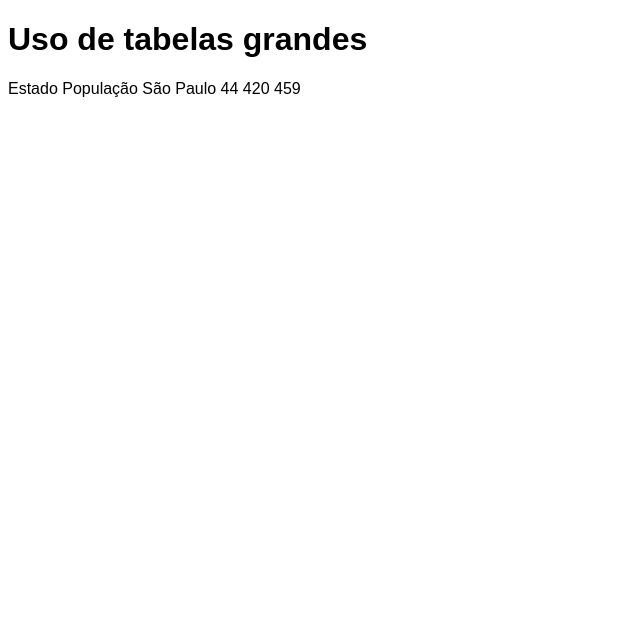
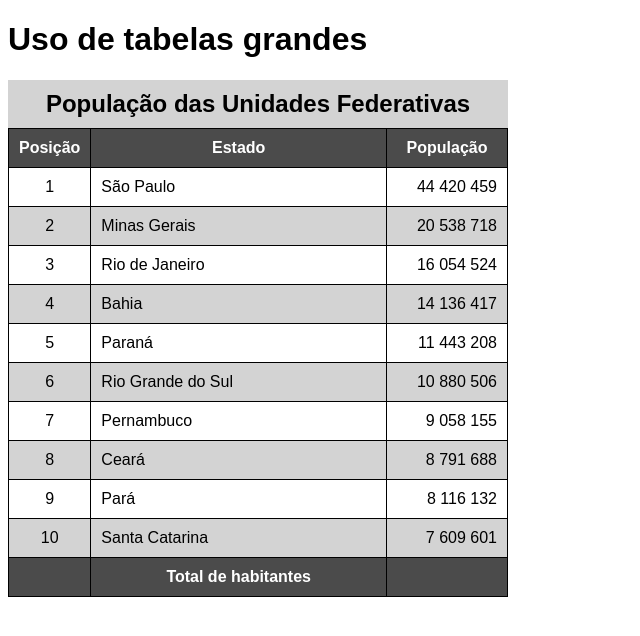
Before and after one commit to svhellen/HTML-CSS, a plain HTML site: page Módulo 03/21 - tabelas/tabela02.html in a window 1280 px wide. Shown: the whole page, without its empty margins (0-640 px from the left). Drawn offline with Linux system fonts and the light colour scheme.

Commit message:
Update tabela02.html

```diff
--- a/Módulo 03/21 - tabelas/tabela02.html
+++ b/Módulo 03/21 - tabelas/tabela02.html
@@ -10,12 +10,46 @@
         }
 
         table {
+            position: relative;
             width: 500px;
+            border-collapse: collapse;
+            text-align: center;
+        }
+
+        caption {
+            font-size: 1.5em;
+            font-weight: bold;
+            background-color: lightgray;
+            padding: 10px;
+        }
+
+        /* fixar cabeçalho*/
+        thead > tr > th {
+            position: sticky;
+            top: -1px;
+            background-color: rgb(75, 75, 75);
+        }
+
+        thead, tfoot {
+            color: white;
+            background-color: rgb(75, 75, 75);
+        }
+
+        tbody > tr:nth-child(2n) {
+            background-color: lightgray;
         }
 
         td, th {
             border: 1px solid black;
             padding: 10px;
+        }
+
+        .estado {
+            text-align: left;
+        }
+
+        .populacao {
+            text-align: right;
         }
     </style>
 </head>
@@ -24,6 +58,7 @@
     <!--
         Anatomia de tabelas grandes
         table
+          capition
         - thead: cabeçalho da tabela
             tr, td, th
         - tbody: corpo da tabela
@@ -31,21 +66,74 @@
         - tfoot: rodapé da tabela
             tr, td, th
     -->
+    <table>
+        <caption>População das Unidades Federativas</caption>
         <thead>
             <tr>
-            <th>Estado</th>
-            <th>População</th>
-
+                <th scope="col" style="width: 20px;">Posição</th>
+                <th scope="col">Estado</th>
+                <th scope="col" style="width: 100px;">População</th>
             </tr>
         </thead>
         <tbody>
             <tr>
-            <td>São Paulo</td>
-            <td>44 420 459</td>
+                <td class="posicao">1</td>
+                <td class="estado">São Paulo</td>
+                <td class="populacao">44 420 459</td>
+            </tr>
+            <tr>
+                <td class="posicao">2</td>
+                <td class="estado">Minas Gerais</td>
+                <td class="populacao">20 538 718</td>
+            </tr>
+            <tr>
+                <td class="posicao">3</td>
+                <td class="estado">Rio de Janeiro</td>
+                <td class="populacao">16 054 524</td>
+            </tr>
+            <tr>
+                <td class="posicao">4</td>
+                <td class="estado">Bahia</td>
+                <td class="populacao">14 136 417</td>
+            </tr>
+            <tr>
+                <td class="posicao">5</td>
+                <td class="estado">Paraná</td>
+                <td class="populacao">11 443 208</td>
+            </tr>
+            <tr>
+                <td class="posicao">6</td>
+                <td class="estado">Rio Grande do Sul</td>
+                <td class="populacao">10 880 506</td>
+            </tr>
+            <tr>
+                <td class="posicao">7</td>
+                <td class="estado">Pernambuco</td>
+                <td class="populacao">9 058 155</td>
+            </tr>
+            <tr>
+                <td class="posicao">8</td>
+                <td class="estado">Ceará</td>
+                <td class="populacao">8 791 688</td>
+            </tr>
+            <tr>
+                <td class="posicao">9</td>
+                <td class="estado">Pará</td>
+                <td class="populacao">8 116 132</td>
+            </tr>
+            <tr>
+                <td class="posicao">10</td>
+                <td class="estado">Santa Catarina</td>
+                <td class="populacao">7 609 601</td>
             </tr>
         </tbody>
         <tfoot>
-
+            <tr>
+                <td></td>
+                <th scope="row">Total de habitantes</th>
+                <td></td>
+            </tr>
         </tfoot>
+    </table>
 </body>
 </html>
```
Lines whose indentation alone changed are shown as unchanged.
